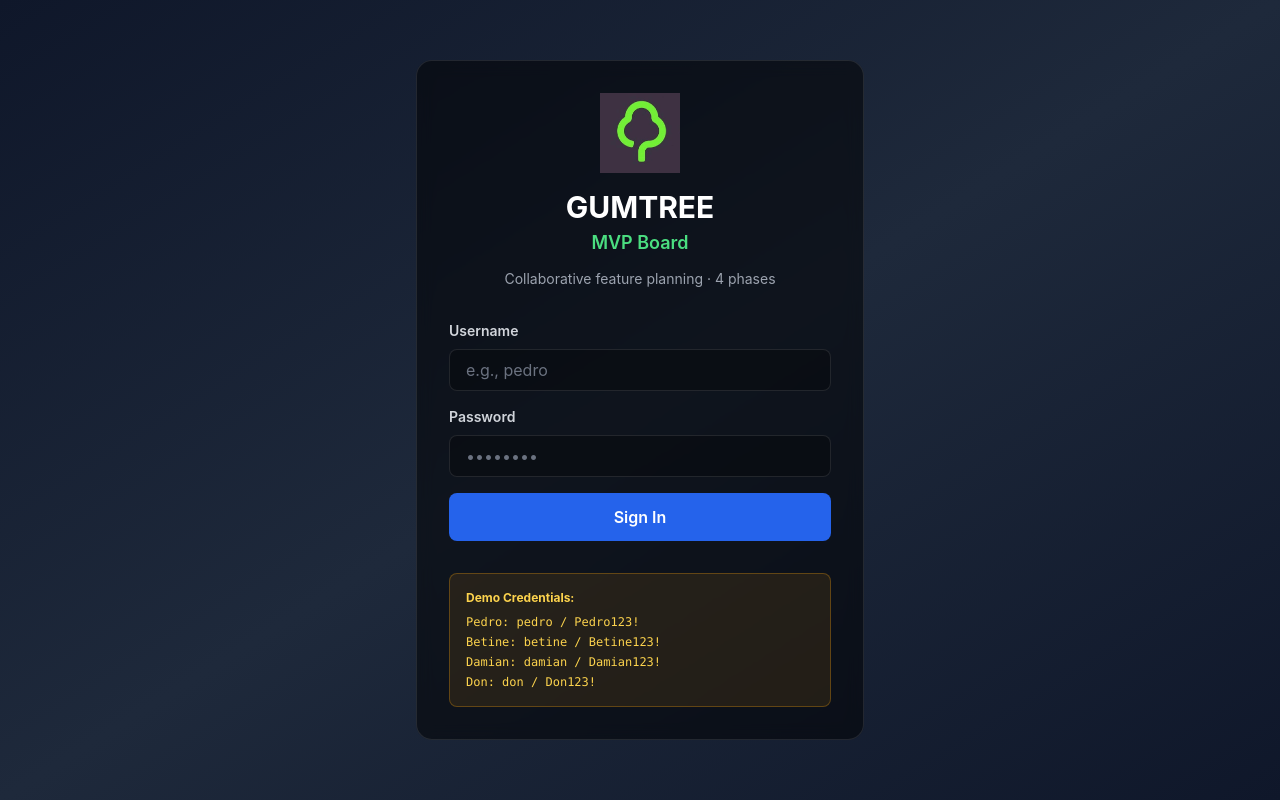
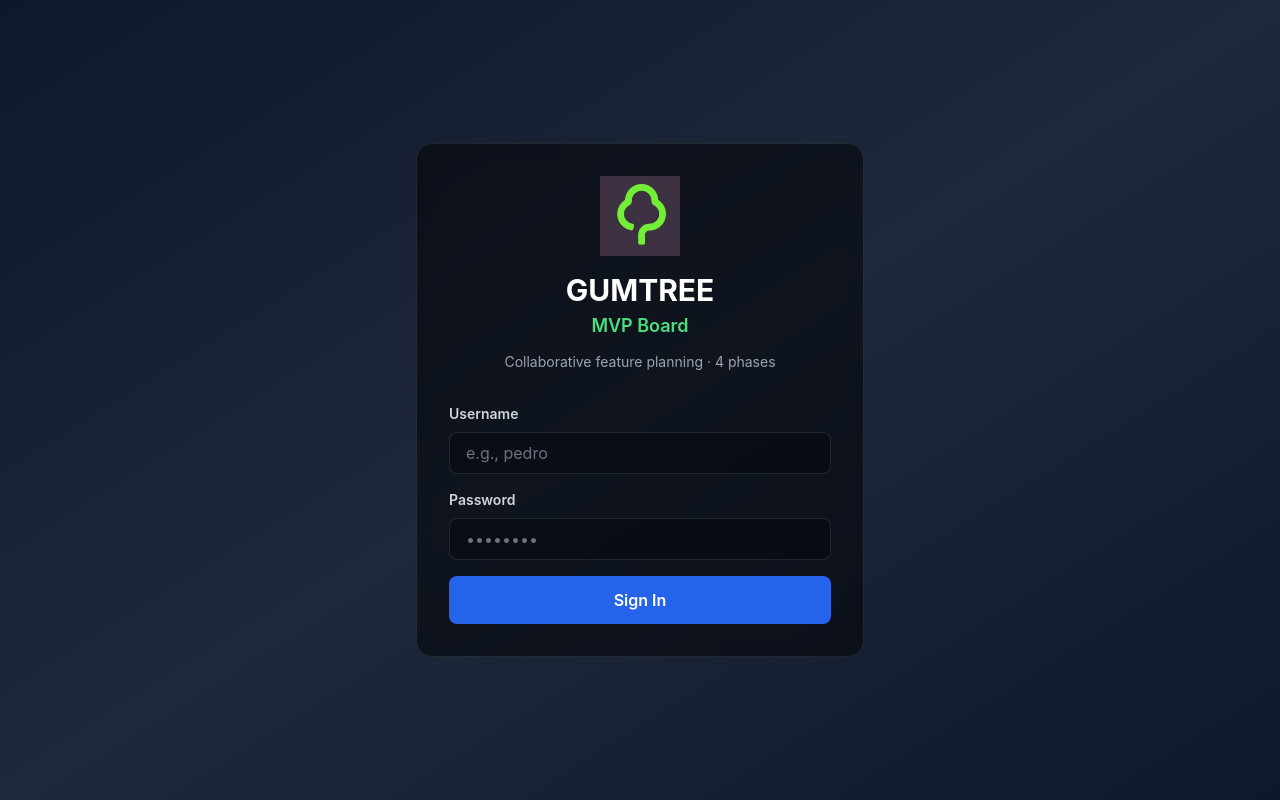
Before and after one commit to ratelb84/gumtree-mvp-lockdown, a Next.js app: page / in a window 1280 px wide. Built offline with nearby package versions, Linux system fonts and the light colour scheme.

Commit message:
Remove demo credentials from login page

```diff
--- a/app/page.tsx
+++ b/app/page.tsx
@@ -273,16 +273,6 @@ export default function MVPLockdownPage() {
                 Sign In
               </button>
             </div>
-
-            <div className="mt-8 p-4 bg-amber-500/10 border border-amber-500/30 rounded-lg text-xs text-amber-300">
-              <strong className="block mb-2">Demo Credentials:</strong>
-              <div className="space-y-1 font-mono text-xs">
-                <div>Pedro: pedro / Pedro123!</div>
-                <div>Betine: betine / Betine123!</div>
-                <div>Damian: damian / Damian123!</div>
-                <div>Don: don / Don123!</div>
-              </div>
-            </div>
           </div>
         </div>
       </div>
```
